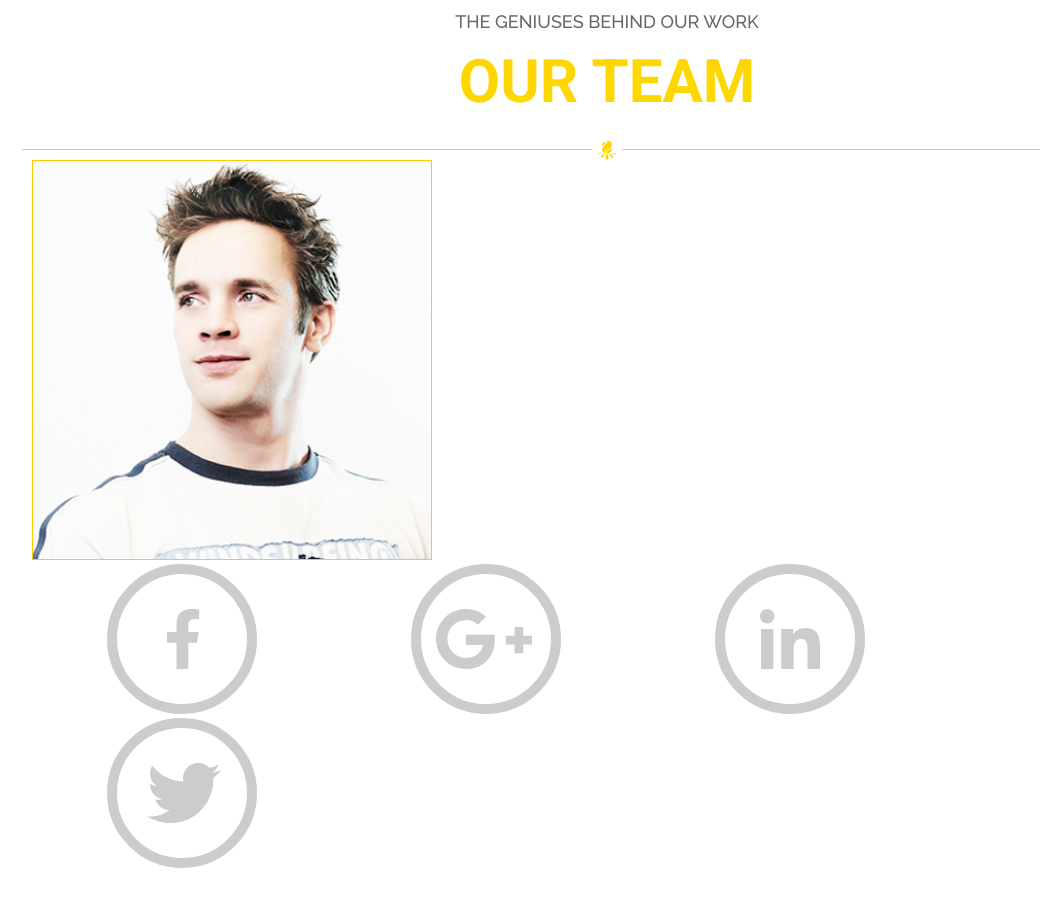
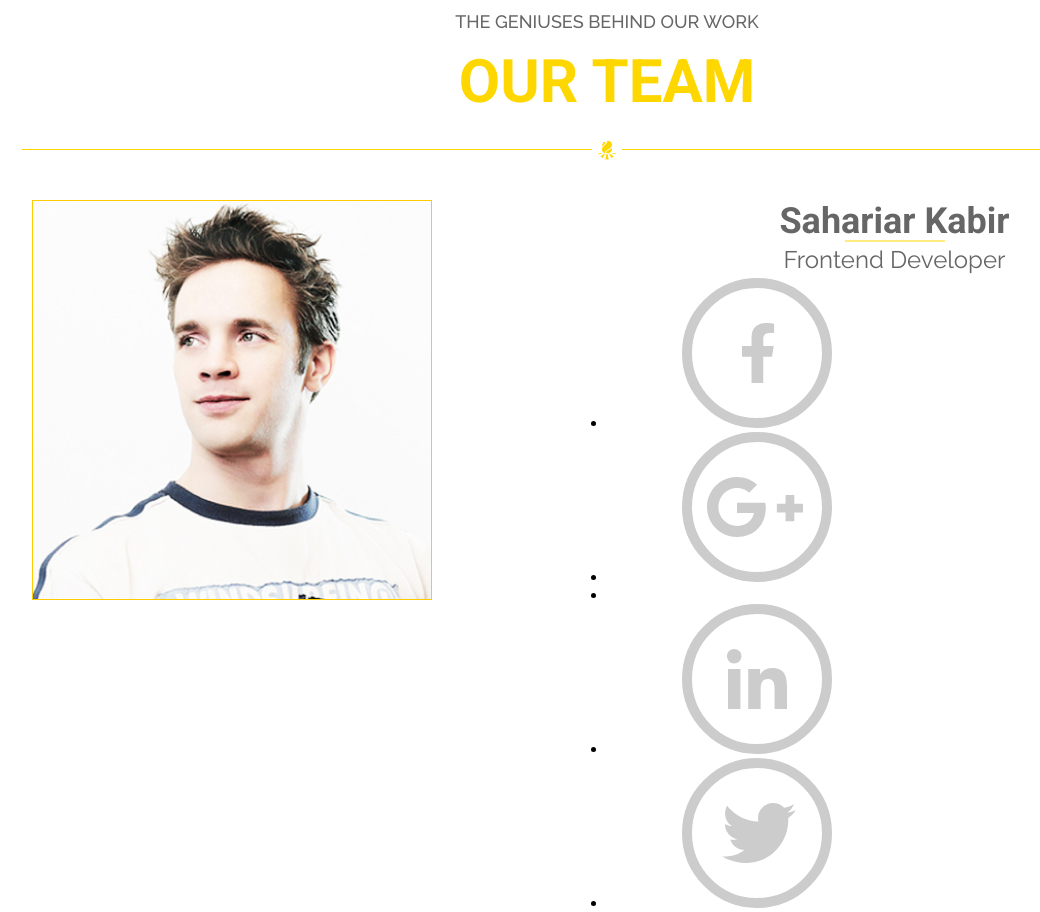
Before and after one commit to kozzztia/sass-lesson, a plain HTML site: page index.html in a window 1280 px wide. Shown: the whole page, without its empty margins (33-1073 px from the left). Before the commit the page ends 872 px from the top, so only its background shows below. Drawn offline with Linux system fonts and the light colour scheme.

Commit message:
article + styled

```diff
--- a/index.html
+++ b/index.html
@@ -25,19 +25,33 @@
         <figure class="page__photo">
             <img src="assets/photo.jpg" alt="person">
         </figure>
-        <article class="page__article">
+        <article class="page__article article">
+            <h2 class="article__title">Sahariar Kabir</h2>
+            <h3 class="article__sub-title">Frontend Developer</h3>
+
+            <ul class="article__list list">
+                <li class="list_item">
                     <svg id="facebook">
                         <use xlink:href="assets/facebook.svg#facebook"></use>
                     </svg>
+                </li>
+                <li class="list_item">
                     <svg id="google">
                         <use xlink:href="assets/google.svg#google"></use>
                     </svg>
+                <li class="list_item">
+                </li>
+                <li class="list_item">
                     <svg id="linkedin">
                         <use xlink:href="assets/linkedin.svg#linkedin"></use>
                     </svg>
+                </li>
+                <li class="list_item">
                     <svg id="twitter">
                         <use xlink:href="assets/twitter.svg#twitter"></use>
                     </svg>
+                </li>
+            </ul>
         </article>
     </main>
 </body>
--- a/index.scss
+++ b/index.scss
@@ -17,6 +17,7 @@ body {
 
 .header {
     @include main-size(variables.$header-height);
+    margin-bottom: 40px;
 
     &__subtitle {
         font-family: 'Raleway';
@@ -51,7 +52,8 @@ body {
         transform: translate(-50%, -50%);
         background: #ffffff;
     }
-    &::before{
+
+    &::before {
         content: "";
         display: block;
         position: absolute;
@@ -59,12 +61,70 @@ body {
         height: 1px;
         bottom: 0;
         left: 0;
-        background:variables.$decor-color;
+        background: variables.$decor-color;
     }
 }
 
 .page {
-    @include main-size(variables.$main-height)
+    @include main-size(variables.$main-height);
+    display: flex;
+    justify-content: space-between;
+
+    &>* {
+        flex-basis: 50%;
+    }
+}
+// article
+.article {
+    &__title {
+        font-family: 'Roboto';
+        font-style: normal;
+        font-weight: 900;
+        font-size: 36px;
+        line-height: 42px;
+        text-align: center;
+        text-transform: capitalize;
+        color: variables.$text-color;
+        position: relative;
+        &::before{
+            content: "";
+            position: absolute;
+            width: 100px;
+            height: 1px;
+            background: variables.$decor-color;
+            bottom: 0;
+            left: 50%;
+            transform: translate(-50%, -50%);
+
+
+        }
+    }
+
+    &__sub-title {
+         font-family: 'Raleway';
+        font-style: normal;
+        font-weight: 400;
+        font-size: 24px;
+        line-height: 36px;
+        text-align: center;
+        text-transform: capitalize;
+        color: variables.$text-color;
+    }
+    &__list{
+
+    }
+}
+
+.list{
+    &__item{
+
+    }
+}
+// photo
+.photo {
+    &__svg {
+
+    }
 }
 
 
```
Also changed, not shown: index.css, 1 other file. Lines whose indentation alone changed are shown as unchanged.
